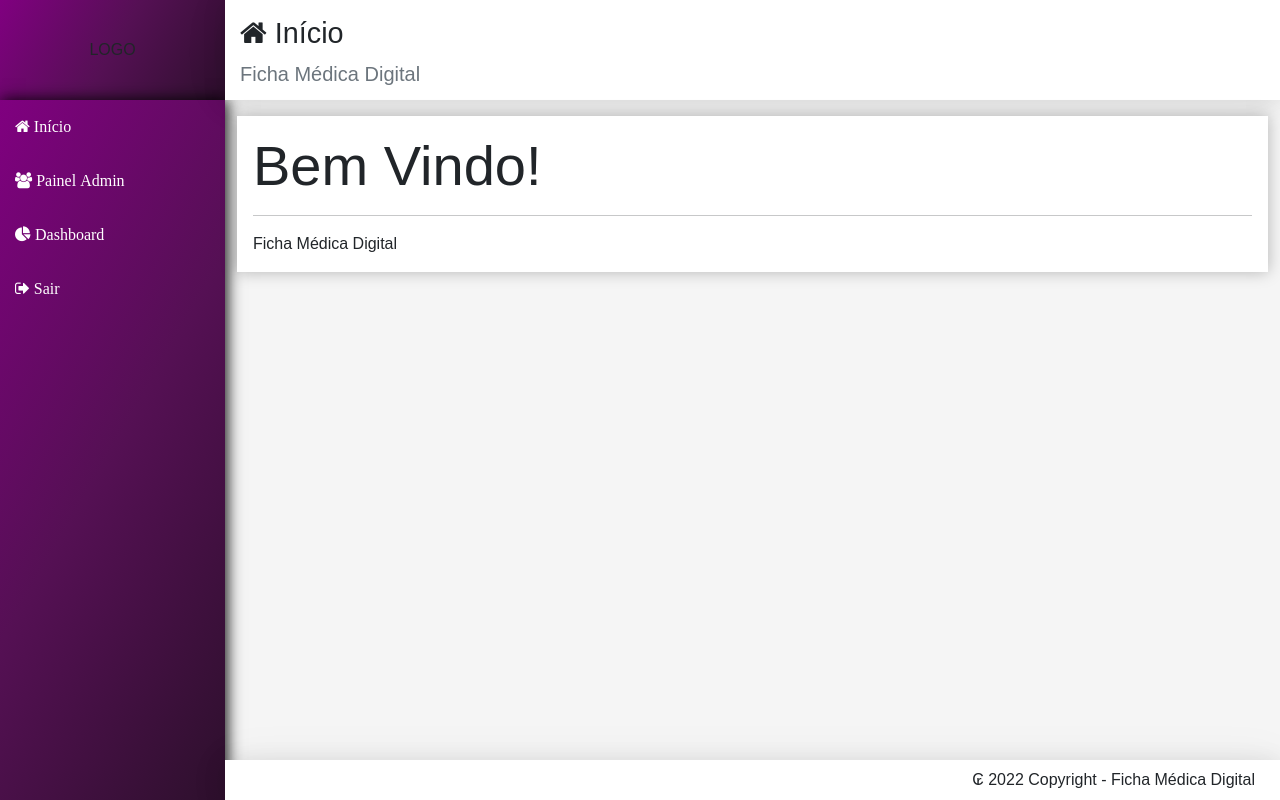
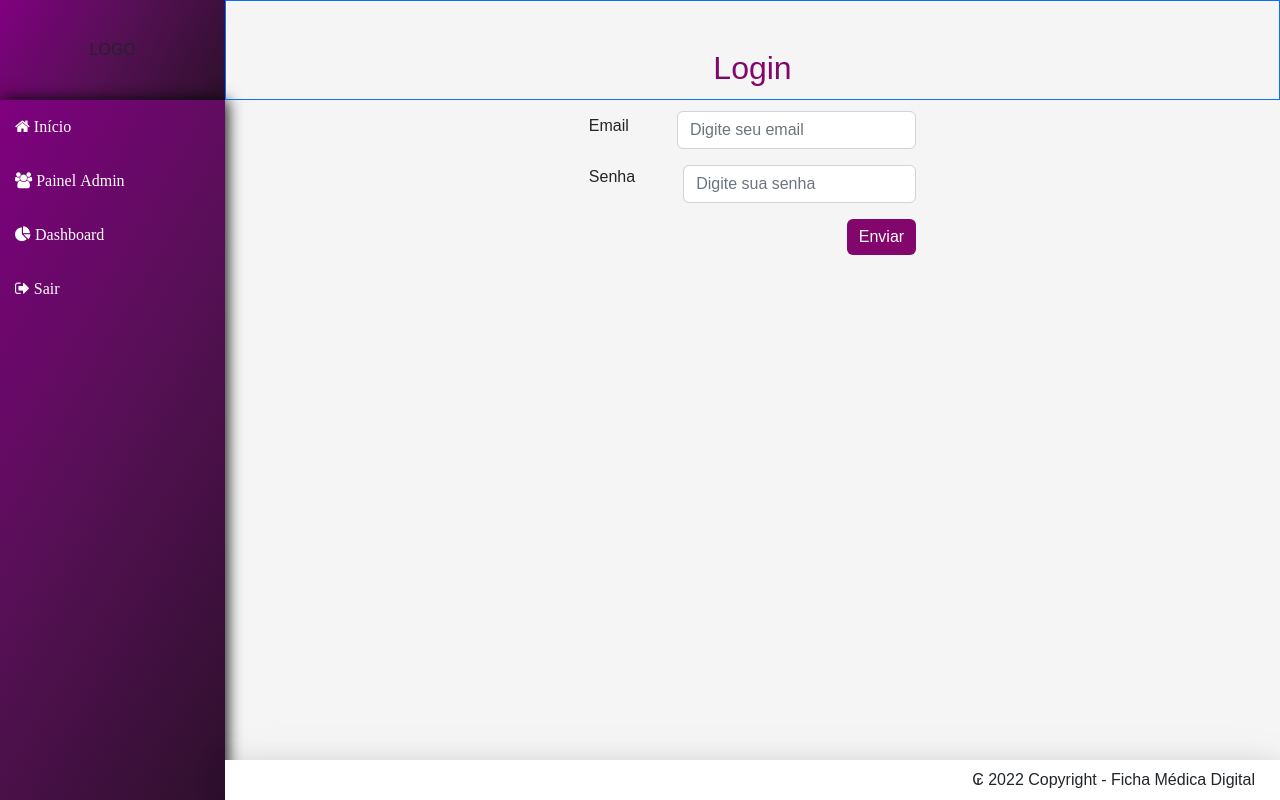
Before and after one commit to ICEI-PUC-Minas-PPLES-TI/plf-es-2022-2-ti5-5104100-fichamedicadigital, a React (Create React App) app in the folder codigo/frontend/: page / in a window 1280 px wide. Built offline with nearby package versions, Linux system fonts and the light colour scheme.

Commit message:
iniciando login do sistema

```diff
--- a/codigo/frontend/package.json
+++ b/codigo/frontend/package.json
@@ -18,7 +18,7 @@
     "web-vitals": "^2.1.4"
   },
   "scripts": {
-    "start":"json-server --watch db.json --port 3001",
+    "start":"react-scripts start",
     "build": "react-scripts build",
     "test": "react-scripts test",
     "eject": "react-scripts eject"
--- a/codigo/frontend/src/components/template/Nav/Nav.jsx
+++ b/codigo/frontend/src/components/template/Nav/Nav.jsx
@@ -5,7 +5,7 @@ import { Link } from 'react-router-dom'
 export default props =>
     <aside className="menu-area">
     <nav className='menu'>
-        <Link to="/">
+        <Link to="/home">
             <i className='fa fa-home'>  Início</i>
         </Link>
         <Link to="/users">
--- /dev/null
+++ b/codigo/frontend/src/components/views/Login/Login.css
@@ -0,0 +1,10 @@
+.btn {
+    background-color: rgb(130, 6, 107);
+    border: rgb(232, 15, 192);
+}
+.btn:hover {
+    background-color: rgb(214, 0, 175);
+}
+.login {
+    color: rgb(130, 6, 107)
+}
--- /dev/null
+++ b/codigo/frontend/src/components/views/Login/Login.jsx
@@ -0,0 +1,47 @@
+import React, { useState } from "react";
+import './Login.css'
+const Login =  () => {
+
+    const [email,setEmail] = useState()
+    const [password,setPassword] = useState();
+
+    const handleLogin = () => {
+        console.log(email,password)
+    }
+
+    return (
+        <>
+        <div className="border border-primary teste">
+            <h2 className="d-flex justify-content-center mt-5 login">Login</h2>
+            <div className="d-flex justify-content-center mt-4">
+                <form onSubmit={handleLogin()}>
+                    <div className="d-flex align-items-center">
+                        <label className="form-label me-5">Email</label>
+                        <input type="text"
+                            className="form-control"
+                            name="login"
+                            value={email}
+                            onChange={e => {setEmail(e.target.value)}}
+                            placeholder="Digite seu email" />
+                    </div>
+                    <div className="d-flex justify-content-center mt-3">
+                        <label className="form-label me-5">Senha</label>
+                        <input type="password"
+                            className="form-control"
+                            name="password"
+                            value={password}
+                            onChange={e => {setPassword(e.target.value)}}
+                            placeholder="Digite sua senha" />
+                    </div>
+                    <div className="d-flex justify-content-end">
+                        <button className="btn btn-primary mt-3 ">Enviar</button>
+                    </div>
+                </form>
+            </div>
+        </div>
+        </>
+
+    )
+}
+
+export default Login
--- a/codigo/frontend/src/index.js
+++ b/codigo/frontend/src/index.js
@@ -3,11 +3,15 @@ import ReactDOM from 'react-dom/client';
 import './index.css';
 import App from './main/App';
 import reportWebVitals from './reportWebVitals';
+import { BrowserRouter} from 'react-router-dom'
+
 
 const root = ReactDOM.createRoot(document.getElementById('root'));
 root.render(
   <React.StrictMode>
-    <App />
+    <BrowserRouter>
+        <App />
+    </BrowserRouter>
   </React.StrictMode>
 );
 reportWebVitals();
--- a/codigo/frontend/src/main/App.css
+++ b/codigo/frontend/src/main/App.css
@@ -1,4 +1,4 @@
-:root{
+ :root{
     --bg-dark: #1A2F3A;
 
     --logo-height: 100px;
--- a/codigo/frontend/src/main/App.jsx
+++ b/codigo/frontend/src/main/App.jsx
@@ -2,20 +2,22 @@ import 'bootstrap/dist/css/bootstrap.min.css'
 import 'font-awesome/css/font-awesome.min.css'
 import './App.css';
 
-import { BrowserRouter} from 'react-router-dom'
 import Routes from './Routes'
 
 import Logo from '../components/template/Logo/Logo'
 import Nav from '../components/template/Nav/Nav'
 import Footer from '../components/template/Footer/Footer'
+import Login from '../components/views/Login/Login';
 
-export default props =>
+const app = () => {
 
-    <BrowserRouter>
+    return (
         <div className="app">
             <Logo/>
             <Nav/>
             <Routes/>
             <Footer/>
         </div>
-    </BrowserRouter>
+    )
+}
+export default app
--- a/codigo/frontend/src/main/Routes.jsx
+++ b/codigo/frontend/src/main/Routes.jsx
@@ -4,10 +4,12 @@ import {Switch, Route, Redirect} from 'react-router'
 import Home from "../components/views/Home/Home";
 import UserCrud from "../components/views/UserCrud/UserCrud";
 import DashBoard from "../components/views/DashBoard/DashBoard";
+import Login from "../components/views/Login/Login";
 
 export default props =>
     <Switch>
-        <Route exact path='/' component={Home}/>
+        <Route exact path='/home' component={Home}/>
+        <Route exact path='/' component={Login}/>
         <Route path='/users' component={UserCrud}/>
         <Route path='/dashboard' component={DashBoard}/>
         <Redirect from='*' to='/'/>
```
